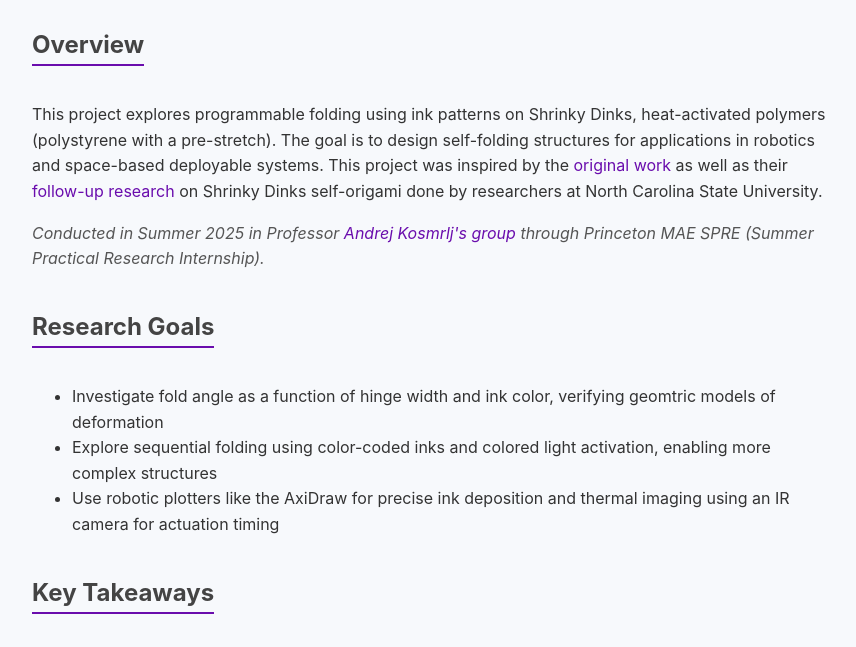
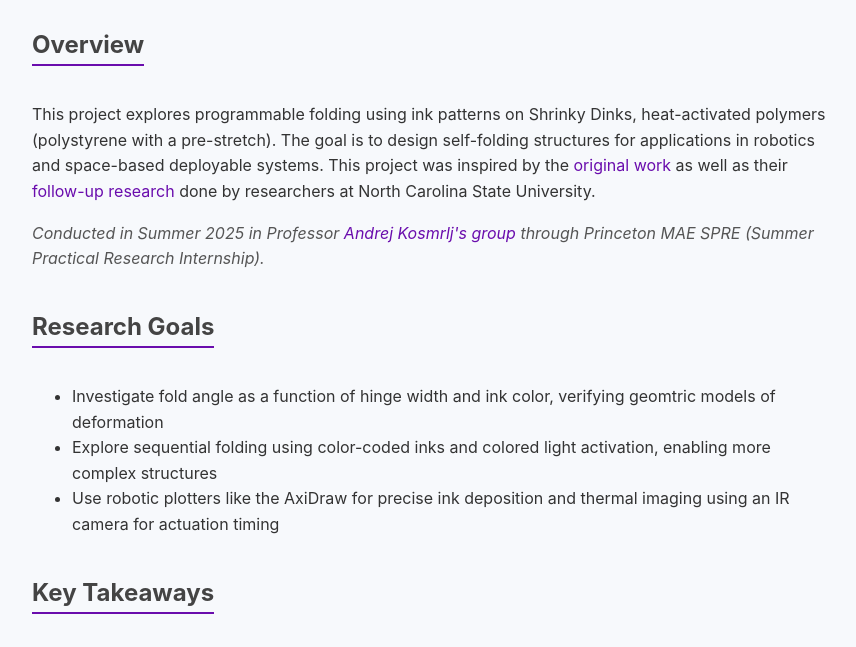
Before and after one commit to jaya-choudhary/jaya-choudhary.github.io, a plain HTML site: page shrinky-dinks.html in a window 1280 px wide. Shown: the part 148-795 px from the top of the page, without its empty margins (208-1064 px from the left). Drawn offline with Linux system fonts and the light colour scheme.

Commit message:
Fixed typing

```diff
--- a/shrinky-dinks.html
+++ b/shrinky-dinks.html
@@ -33,7 +33,7 @@
 
   <h2>Overview</h2>
   <p>
-    This project explores programmable folding using ink patterns on Shrinky Dinks, heat-activated polymers (polystyrene with a pre-stretch). The goal is to design self-folding structures for applications in robotics and space-based deployable systems. This project was inspired by the <a href="https://pubs.rsc.org/en/content/articlelanding/2012/sm/c1sm06564e#!divAbstract" target="_blank">original work</a> as well as their <a href="https://www.science.org/doi/10.1126/sciadv.1602417" target="_blank"> follow-up research</a> on Shrinky Dinks self-origami done by researchers at North Carolina State University.
+    This project explores programmable folding using ink patterns on Shrinky Dinks, heat-activated polymers (polystyrene with a pre-stretch). The goal is to design self-folding structures for applications in robotics and space-based deployable systems. This project was inspired by the <a href="https://pubs.rsc.org/en/content/articlelanding/2012/sm/c1sm06564e#!divAbstract" target="_blank">original work</a> as well as their <a href="https://www.science.org/doi/10.1126/sciadv.1602417" target="_blank">follow-up research</a> done by researchers at North Carolina State University.
 
   </p>
 <p class="note">
```
